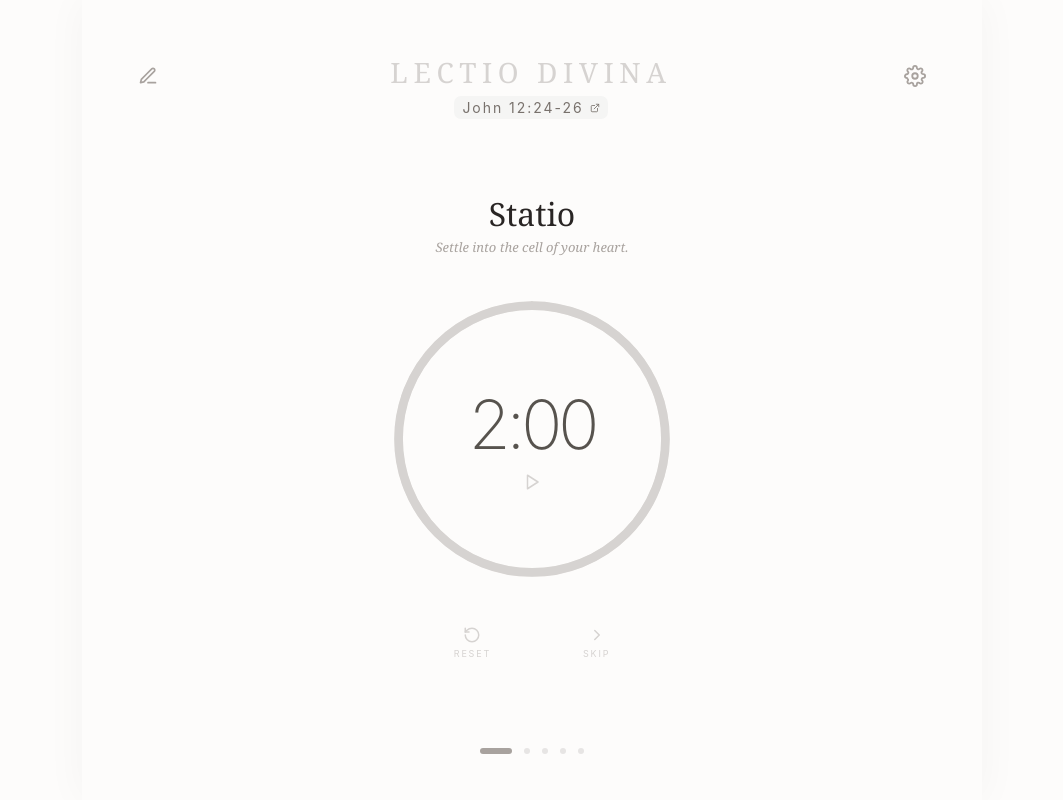
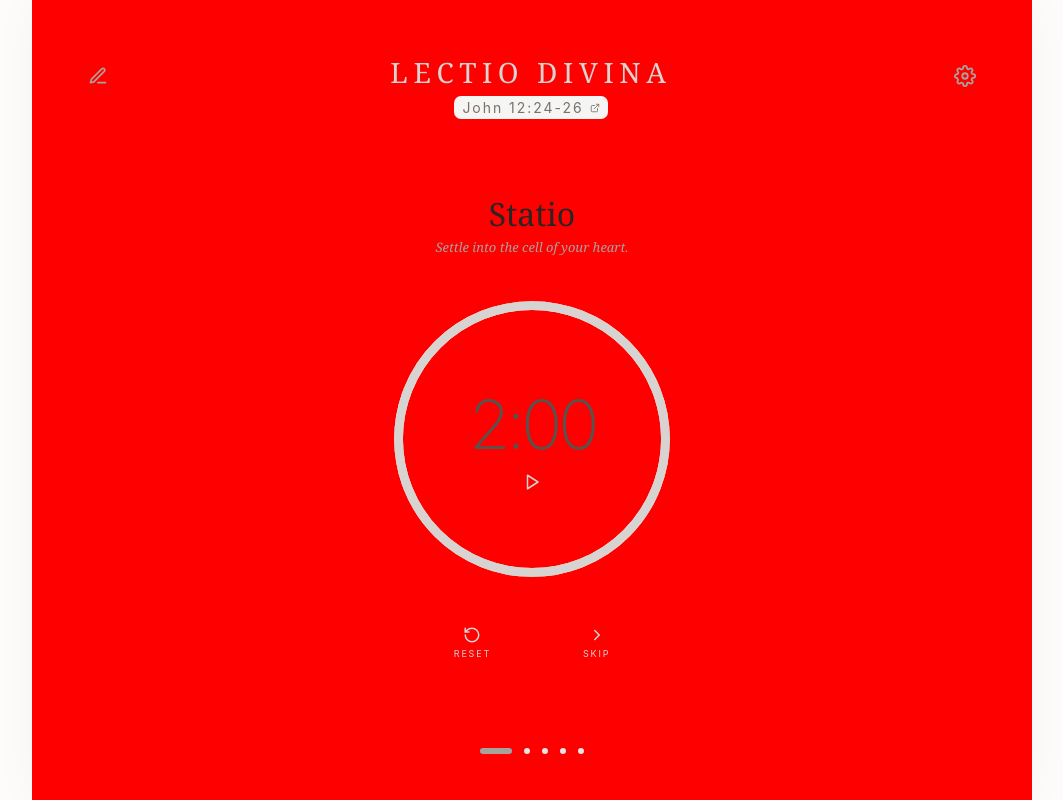
Before and after one commit to Lectio-Divina/lectio_divina_local, a React (Vite) app: page / in a window 1280 px wide. Shown: the whole page, without its empty margins (108-1171 px from the left). Built offline with nearby package versions, Linux system fonts and the light colour scheme.

Commit message:
Update styles.css

```diff
--- a/src/styles.css
+++ b/src/styles.css
@@ -291,3 +291,10 @@ input[type="range"] { width:100%; accent-color:#78716c; margin-top:10px; }
     height: 50px;
   }
 }
+
+@media (min-width: 700px) {
+  .app-shell {
+    background: red !important;
+    max-width: 1000px !important;
+  }
+}
```
